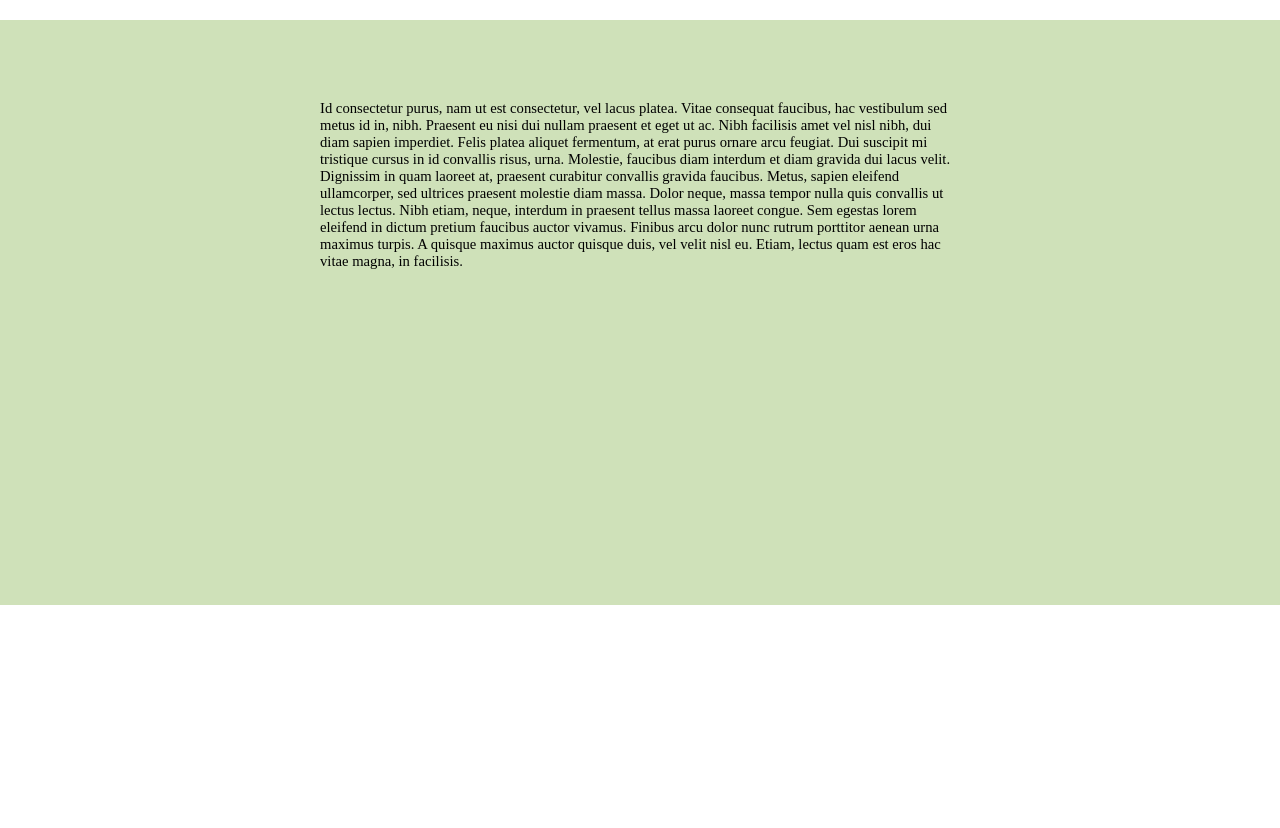
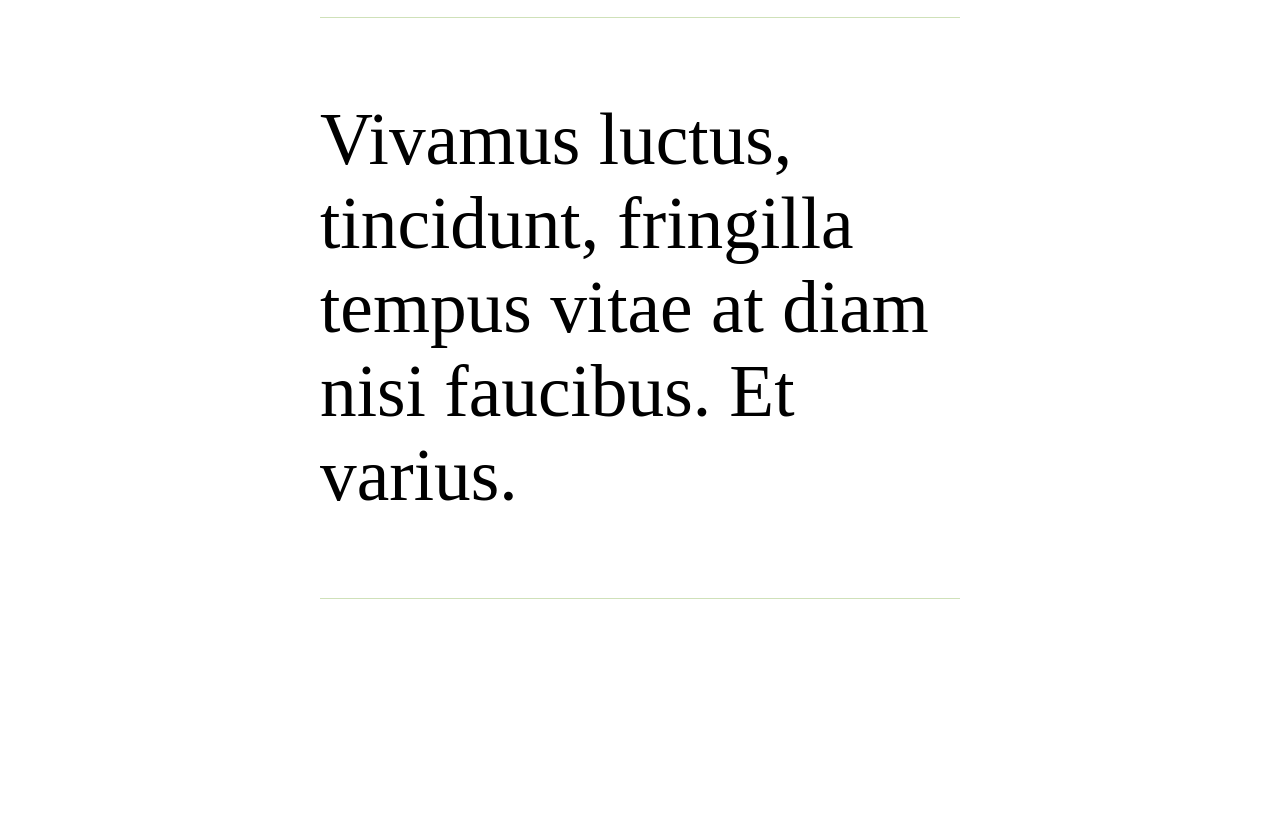
Before and after one commit to niruh/nire.github.io, a plain HTML site: page index.html in a window 1280 px wide. Shown: the part 195-1023 px from the top of the page. Drawn offline with Linux system fonts and the light colour scheme.

Commit message:
structure is finished

```diff
--- a/css/default.scss
+++ b/css/default.scss
@@ -13,7 +13,7 @@ body {
   height: 100vh;
 }
 .content {
-  grid-template-columns: 25vw 50vw 25vw;
+  grid-template-columns: 30vw 50vw 30vw;
   grid-template-rows: 50vh auto;
   width: 100vw;
   // height: 100vh;
@@ -75,16 +75,34 @@ header .title {
 .background {
   z-index: 1;
   position: absolute;
-  background: $green;
+  top: 0;
+  left: 0;
+  right: 0;
+  bottom: 0;
+//  background: $green;
+}
+.mem {
+  z-index: 3;
+  position: relative;
+  width: 50vw;
+  margin: 0 auto;
+  padding: 10vh 0;
+  font-size: 5em;
+  border-top: 1px solid $green;
+  border-bottom: 1px solid $green;
+}
+.cover {
+  background: rgba(255,255,255,0.5);
+  -webkit-filter: blur(25px);
+  position: absolute;
+  z-index: 2;
   top: 0;
   left: 0;
   right: 0;
   bottom: 0;
 }
-.mem {
-  z-index: 2;
-  position: relative;
-  width: 50vw;
-  margin: 0 auto;
-  padding: 10vh 0;
-};
+.nav > span .click {
+  background: $green;
+  padding: 10px;
+  color: #fff;
+}
--- a/index.html
+++ b/index.html
@@ -11,6 +11,10 @@
     <div class="landing wrapper">
       <header>
         <div class="title">em</div>
+
+        <div class="nav">
+          <span class="click">links</span>
+        </div>
       </header>
 
 
@@ -19,12 +23,11 @@
         <div class="background">
         </div> <!-- end background -->
 
+        <div class="cover">
+        </div> <!-- end cover -->
+
         <div class="mem">
-        Id consectetur purus, nam ut est consectetur, vel lacus platea. Vitae consequat faucibus, hac vestibulum sed metus id in, nibh. Praesent eu nisi dui nullam praesent et eget ut ac. Nibh facilisis amet vel nisl nibh, dui diam sapien imperdiet. Felis platea aliquet fermentum, at erat purus ornare arcu feugiat.
-
-        Dui suscipit mi tristique cursus in id convallis risus, urna. Molestie, faucibus diam interdum et diam gravida dui lacus velit. Dignissim in quam laoreet at, praesent curabitur convallis gravida faucibus. Metus, sapien eleifend ullamcorper, sed ultrices praesent molestie diam massa. Dolor neque, massa tempor nulla quis convallis ut lectus lectus.
-
-        Nibh etiam, neque, interdum in praesent tellus massa laoreet congue. Sem egestas lorem eleifend in dictum pretium faucibus auctor vivamus. Finibus arcu dolor nunc rutrum porttitor aenean urna maximus turpis. A quisque maximus auctor quisque duis, vel velit nisl eu. Etiam, lectus quam est eros hac vitae magna, in facilisis.
+Vivamus luctus, tincidunt, fringilla tempus vitae at diam nisi faucibus. Et varius.
           </div><!-- end mem -->
       </div> <!-- end blurb-->
 
```
Also changed, not shown: css/default.css, img/leaf.jpg (added), 1 other file.
